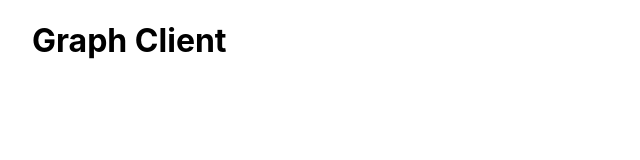
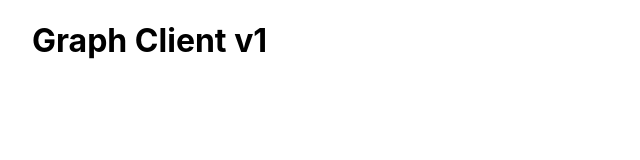
Before and after one commit to Jsmorales1415/outlook-graph-client, a Next.js app: page / in a window 1280 px wide. Shown: the top 160 px of the page, without its empty margins (0-640 px from the left). Built offline with nearby package versions, Linux system fonts and the light colour scheme.

Commit message:
Graph v1

```diff
--- a/pages/index.js
+++ b/pages/index.js
@@ -1,16 +1,9 @@
-import Head from 'next/head'
 import styles from '../styles/Home.module.css'
 
 export default function Home() {
   return (
     <div className={styles.container}>
-      <Head>
-        <title>Create Next App</title>
-        <meta name="description" content="Generated by create next app" />
-        <link rel="icon" href="/favicon.ico" />
-      </Head>
-
-      <h1>Graph Client</h1>
+      <h1>Graph Client v1</h1>
     </div>
   )
 }
```
